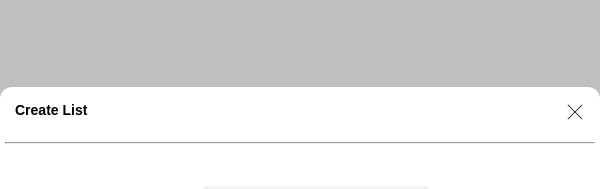
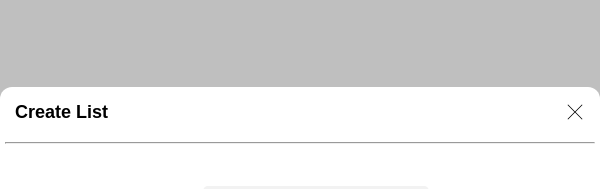
Before and after one commit to brianmurray333/YammerGroup, a React (Create React App) app in the folder webapp/: page / in a window 600 px wide. Shown: the top 189 px of the page. Built offline with nearby package versions, Linux system fonts and the light colour scheme.

Commit message:
fix: made title bigger

```diff
--- a/webapp/src/components/Forms/Forms.css
+++ b/webapp/src/components/Forms/Forms.css
@@ -10,6 +10,7 @@
   }
 
   .affinityForm__title {
+    font-size:18px;
     font-weight: 600;
   }
 
@@ -81,6 +82,7 @@
   }
 
   .affinityForm__title {
+    font-size:18px;
     font-weight: 600;
   }
 
```
